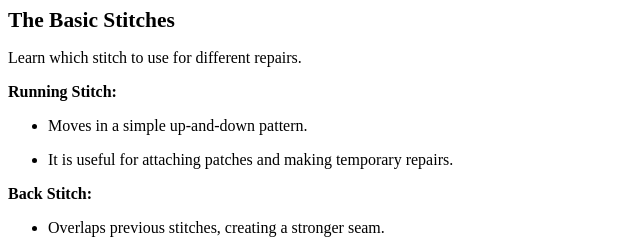
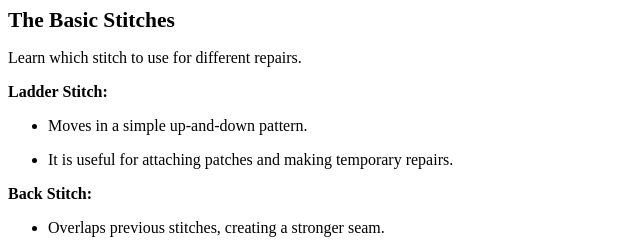
Before and after one commit to sydlin09/Documentation-Project, a plain HTML site: page Basic_Stitches.html in a window 1280 px wide. Shown: the top 240 px of the page, 0-640 px from the left. Drawn offline with Linux system fonts and the light colour scheme.

Commit message:
Deploying to gh-pages from  @ d8d208b3829aeeb708e0bbc61d8ac3f96a65393a 🚀

```diff
--- a/Basic_Stitches.html
+++ b/Basic_Stitches.html
@@ -1,6 +1,6 @@
 <!DOCTYPE html
   SYSTEM "about:legacy-compat">
 <html lang="en-us"><head><meta charset="UTF-8"><meta name="copyright" content="(C) Copyright 2026"><meta name="generator" content="DITA-OT"><meta name="description" content="Learn which stitch to use for different repairs."><title>The Basic Stitches</title><link rel="shortcut icon" href="./favicon.svg"><link rel="stylesheet" type="text/css" href="commonltr.css">
-<link rel="stylesheet" type="text/css" href="./common-extended.css"></head><body id="concept-8547"><main role="main"><article role="article" aria-labelledby="ariaid-title1"><h1 class="title topictitle1" id="ariaid-title1">The Basic Stitches</h1><div class="body conbody"><p class="shortdesc">Learn which stitch to use for different repairs.</p><div class="p"><strong class="ph b">Running Stitch:</strong><ul class="ul"><li class="li"><p class="p">Moves in a simple up-and-down pattern. </p></li><li class="li"><p class="p">It is useful for attaching patches and making temporary repairs.
+<link rel="stylesheet" type="text/css" href="./common-extended.css"></head><body id="concept-8547"><main role="main"><article role="article" aria-labelledby="ariaid-title1"><h1 class="title topictitle1" id="ariaid-title1">The Basic Stitches</h1><div class="body conbody"><p class="shortdesc">Learn which stitch to use for different repairs.</p><div class="p"><strong class="ph b">Ladder Stitch:</strong><ul class="ul"><li class="li"><p class="p">Moves in a simple up-and-down pattern. </p></li><li class="li"><p class="p">It is useful for attaching patches and making temporary repairs.
 </p></li></ul></div><p class="p"><strong class="ph b">Back Stitch:</strong></p><ul class="ul"><li class="li"><p class="p">Overlaps previous stitches, creating a stronger seam.</p></li><li class="li"><p class="p">It is recommended for jeans, heavy fabrics, and long-lasting repairs.
 </p></li><li class="li"><p class="p">A stronger stitch where you go "one step back" before moving forward; best for heavy denim.</p></li></ul></div></article></main></body></html>
```
